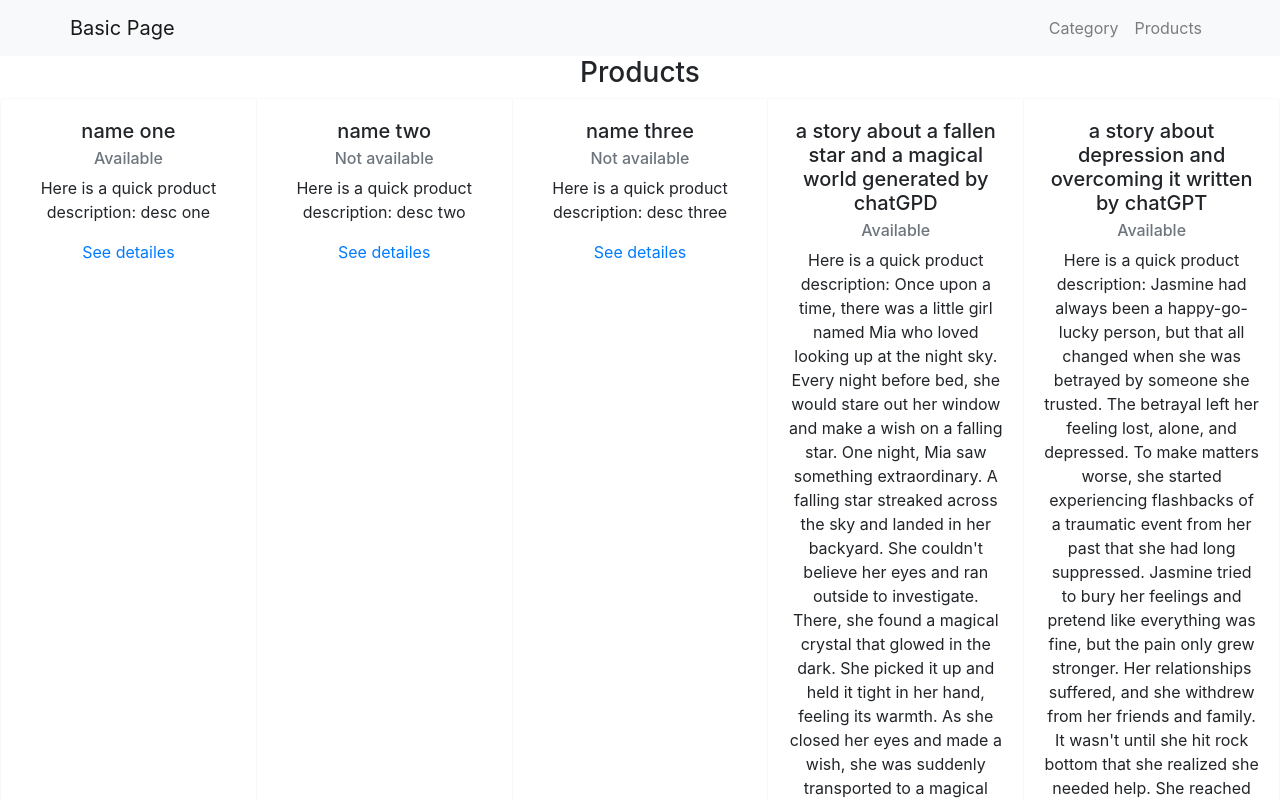
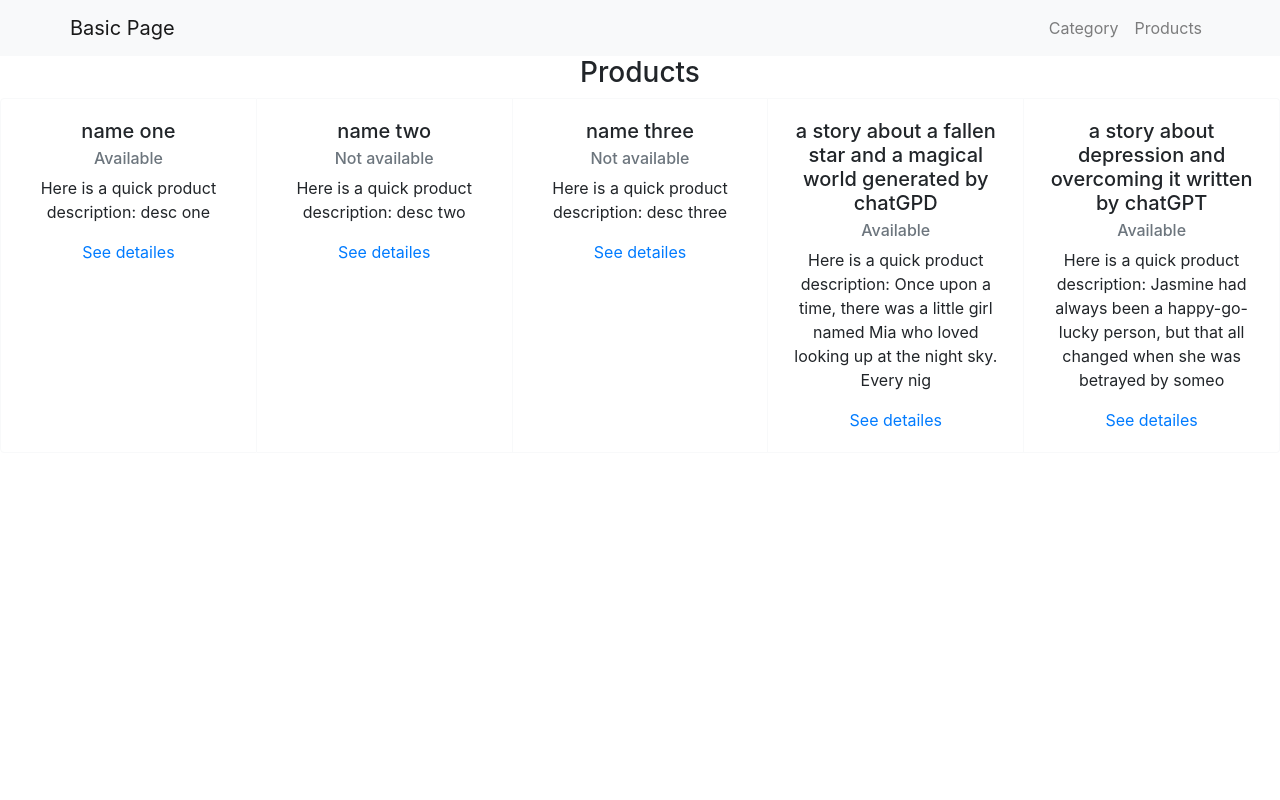
Before and after one commit to melission/react-router-demo, a React (Create React App) app: page /products in a window 1280 px wide. Shown: the top 800 px of the page. Built offline with nearby package versions, Linux system fonts and the light colour scheme.

Commit message:
added a ShortDescription arrow function.

```diff
--- a/src/Products.js
+++ b/src/Products.js
@@ -4,6 +4,18 @@ import productData from "./productData";
 import Card from 'react-bootstrap/Card';
 import CardGroup from 'react-bootstrap/CardGroup';
 
+const ShortDescription = ({ product }) => {
+    let text = product.description
+    console.log(typeof text.length)
+    if (text.length > 100) {
+        console.log("yes")
+        return text.slice(0, 100)
+
+    } else {
+        console.log("no")
+        return text
+    }
+}
 
 const Products = ({ match }) => {
     const linkList = productData.map((product) => {
@@ -13,7 +25,7 @@ const Products = ({ match }) => {
                   <Card.Title>{product.name}</Card.Title>
                   <Card.Subtitle className="mb-2 text-muted">{product.status}</Card.Subtitle>
                   <Card.Text>
-                    Here is a quick product description: {product.description}
+                    Here is a quick product description: <ShortDescription product={product} />
                   </Card.Text>
                   <Card.Link href={`/products/${product.id}`}>See detailes</Card.Link>
                 </Card.Body>
```
